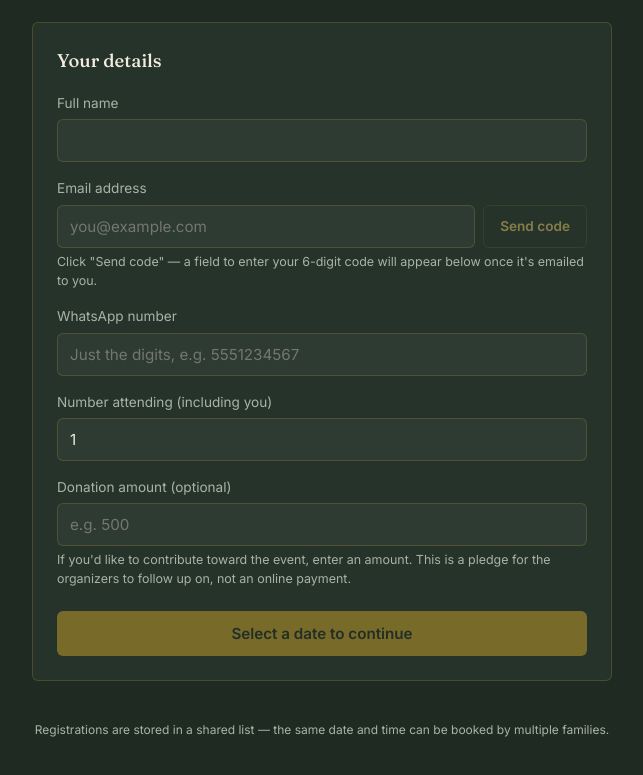
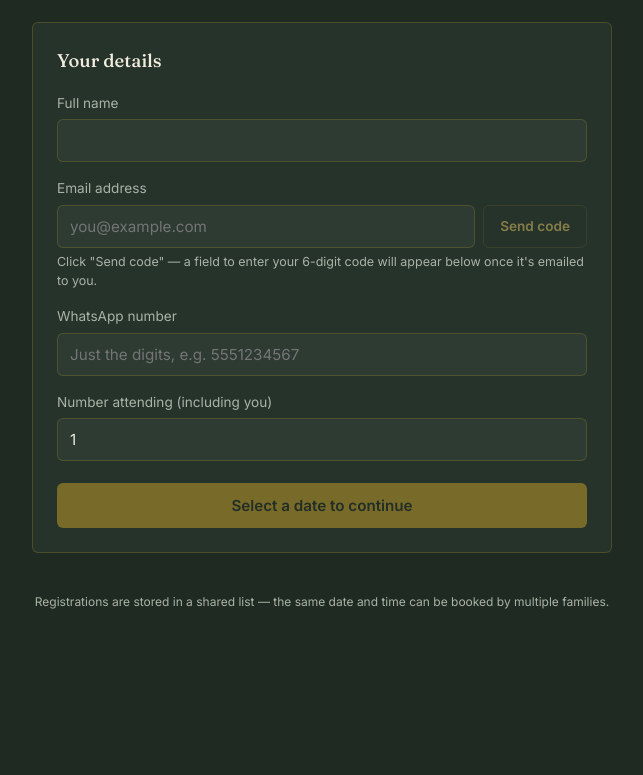
Before and after one commit to amitjain2405/JSNT, a plain HTML site: page index.html in a window 1280 px wide. Shown: the part 854-1629 px from the top of the page, without its empty margins (318-961 px from the left). After the commit the page ends 1545 px from the top, so only its background shows below. Drawn offline with Linux system fonts and the light colour scheme; no server answers.

Commit message:
Remove donation field from index.html
Removed donation input field and related logic from the form submission.

```diff
--- a/index.html
+++ b/index.html
@@ -350,10 +350,6 @@
       <label for="familyCount">Number attending (including you)</label>
       <input type="number" id="familyCount" min="1" value="1" required>
 
-      <label for="donation">Donation amount (optional)</label>
-      <input type="number" id="donation" min="0" step="any" placeholder="e.g. 500">
-      <div class="field-hint">If you'd like to contribute toward the event, enter an amount. This is a pledge for the organizers to follow up on, not an online payment.</div>
-
       <div class="code-section" id="codeSection">
         <label for="verifyCode">Verification code</label>
         <input type="text" id="verifyCode" inputmode="numeric" maxlength="6" placeholder="6-digit code from your email">
@@ -667,7 +663,6 @@
     const email = state.verifiedEmail;
     const whatsapp = $('whatsapp').value.trim();
     const familyCount = parseInt($('familyCount').value) || 1;
-    const donation = $('donation').value.trim();
     const code = $('verifyCode').value.trim();
 
     if (!phoneRegex.test(whatsapp)) { showStatus('error', 'Enter a valid WhatsApp number.'); return; }
@@ -688,7 +683,6 @@
           contact: email,
           whatsapp,
           familyCount,
-          donation: donation || 0,
           eventDate: state.selectedDate,
           slot: state.selectedSlot,
           code
```
